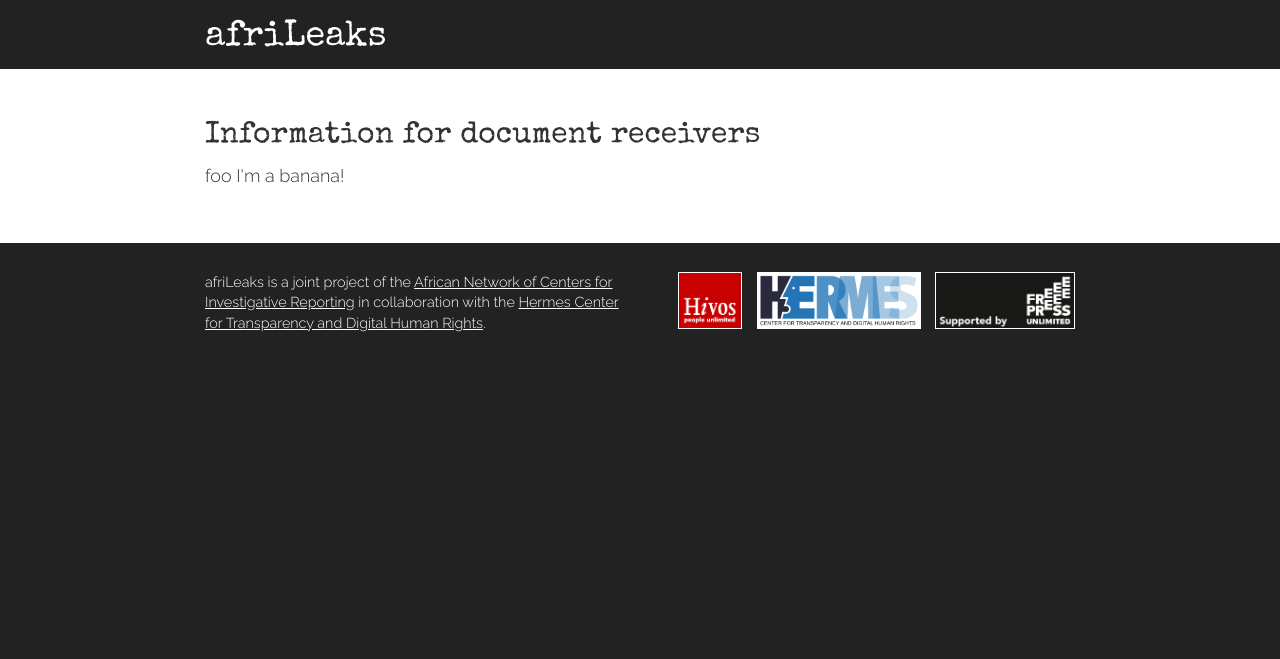
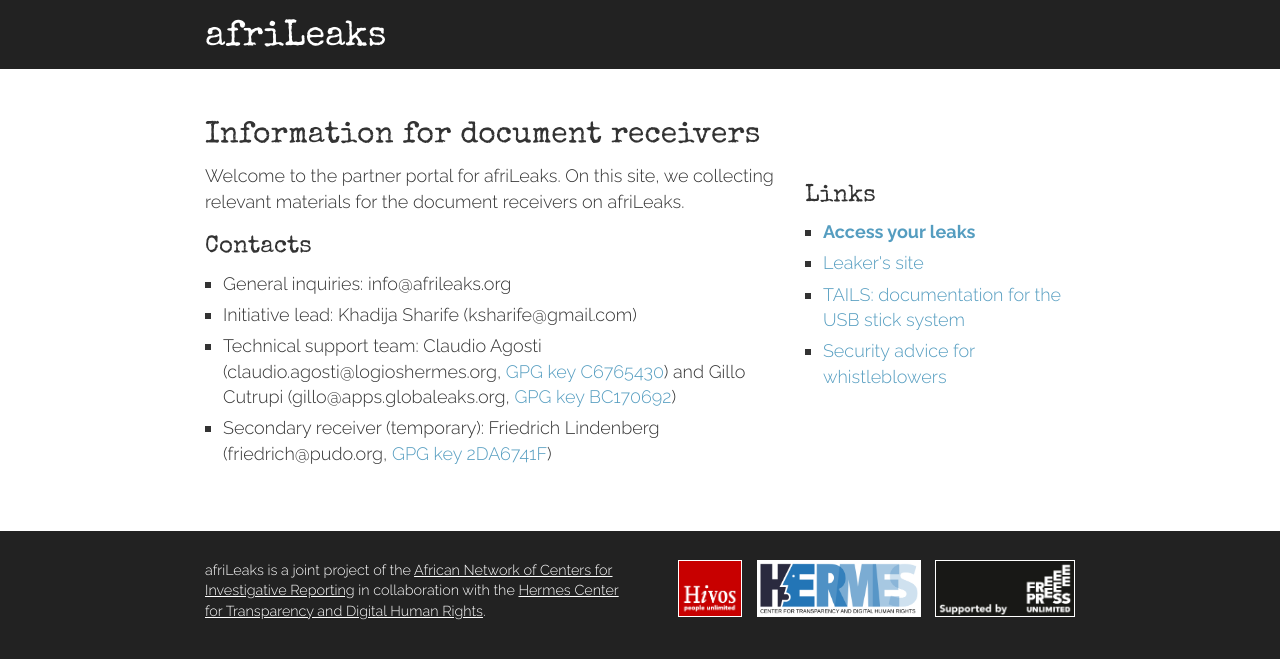
Before and after one commit to CodeForAfrica/afriLEAKS-website, a Jekyll site: the page built from partners/index.html, in a window 1280 px wide. Shown: the top 659 px of the page. Built offline with Jekyll 4.4.1, drawn with Linux system fonts in a browser that asks for light colours; nearby versions of some CDN libraries.

Commit message:
update partners page

```diff
--- a/partners/index.html
+++ b/partners/index.html
@@ -5,5 +5,45 @@
 
 <h2>Information for document receivers</h2>
 
+<div class="row">
+  <div class="col-md-8">
+    <p>
+      Welcome to the partner portal for afriLeaks. On this
+      site, we collecting relevant materials for the
+      document receivers on afriLeaks.
+    </p>
 
-foo I'm a banana!
+    <h3>Contacts</h3>
+    <ul>
+      <li>General inquiries: info@afrileaks.org</li>
+      <li>Initiative lead: Khadija Sharife (ksharife@gmail.com)</li>
+      <li>Technical support team: Claudio Agosti (claudio.agosti@logioshermes.org,
+        <a href="https://keybase.io/vecna/key.asc">GPG key C6765430</a>) and
+        Gillo Cutrupi (gillo@apps.globaleaks.org, <a href="https://pgp.mit.edu/pks/lookup?op=get&search=0x1E99B364BC170692">GPG key BC170692</a>)</li>
+      <li>Secondary receiver (temporary): Friedrich Lindenberg (friedrich@pudo.org,
+        <a href="https://keybase.io/pudo/key.asc">GPG key 2DA6741F</a>)</li>
+    </ul>
+  </div>
+  <div class="col-md-4">
+    <h3>Links</h3>
+    <ul>
+      <li>
+        <strong>
+          <a href="https://secure.afrileaks.org/#/login">Access your leaks</a>
+        </strong>
+      </li>
+      <li>
+        <a href="https://secure.afrileaks.org/">Leaker's site</a>
+      </li>
+      <li>
+        <a href="https://tails.boum.org/doc/index.en.html">
+          TAILS: documentation for the USB stick system
+        </a>
+      </li>
+      <li>
+        <a href="https://docs.google.com/document/d/1ZrndvBj9eTg-ooIRfKbXxX18Ie-ODlcjnHjKXSY78Ew/edit">
+          Security advice for whistleblowers
+        </a>
+      </li>
+  </div>
+</div>
```
